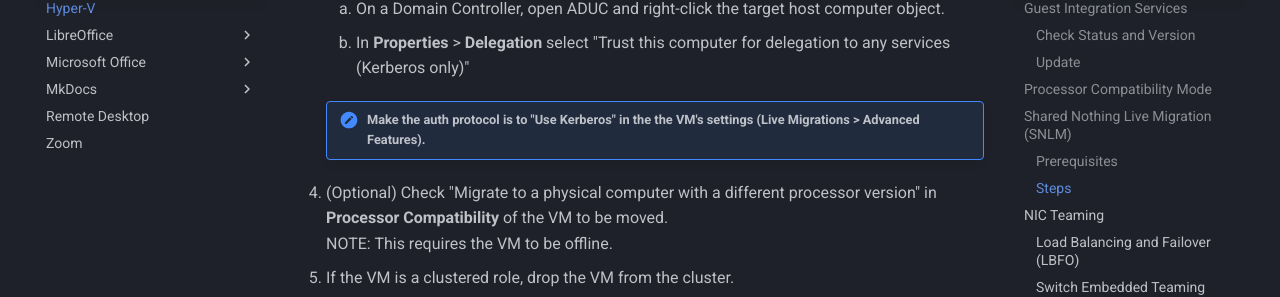
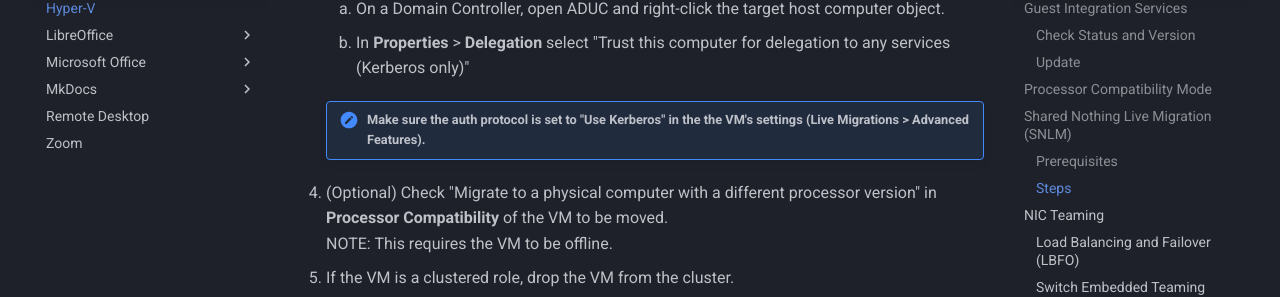
Before and after one commit to rmscode/binary-garden, an MkDocs documentation site: the page built from docs/software/hyper-v.md, in a window 1280 px wide and 900 px high, scrolled down 2094 px. Shown: the part 148-445 px from the top of the window. Built offline with MkDocs 1.6.1 and Material for MkDocs 9.7.7, drawn with Linux system fonts in a browser that asks for light colours; comment, search, counter and statistics services are not loaded.

Commit message:
Update hyper-v.md

```diff
--- a/docs/software/hyper-v.md
+++ b/docs/software/hyper-v.md
@@ -58,7 +58,7 @@ SNLM allows you to live migrate a VM, and optionally its storage, from one Hyper
 3. Ensure that Kerberos constrained delegation is configured on the target host.
     1. On a Domain Controller, open ADUC and right-click the target host computer object.
     2. In **Properties** > **Delegation** select "Trust this computer for delegation to any services (Kerberos only)"</br>
-    !!! Note "Make the auth protocol is to "Use Kerberos" in the the VM's settings (Live Migrations > Advanced Features)."
+    !!! Note "Make sure the auth protocol is set to "Use Kerberos" in the the VM's settings (Live Migrations > Advanced Features)."
 4. (Optional) Check "Migrate to a physical computer with a different processor version" in **Processor Compatibility** of the VM to be moved.</br>
     NOTE: This requires the VM to be offline.
 5. If the VM is a clustered role, drop the VM from the cluster.
```
